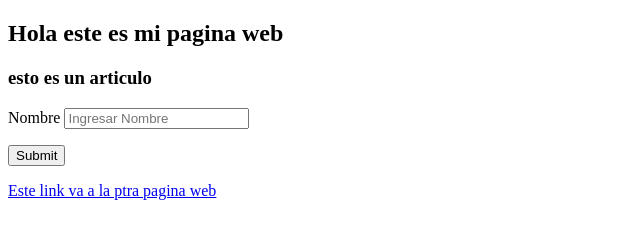
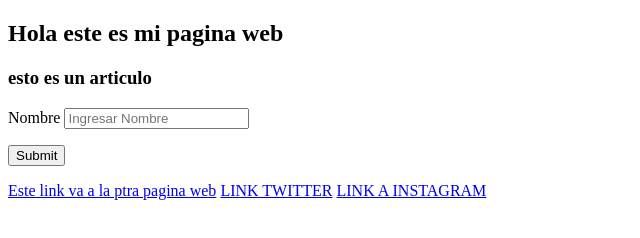
Before and after one commit to MMatii/Practicar, a plain HTML site: page index.html in a window 1280 px wide. Shown: the whole page, without its empty margins (0-640 px from the left). Drawn offline with Linux system fonts and the light colour scheme.

Commit message:
agregue otro link

```diff
--- a/index.html
+++ b/index.html
@@ -35,6 +35,11 @@
 
 <a href="#">Este link va a la ptra pagina web</a>
 
+<a href="#">LINK TWITTER</a>
+<a href="#">LINK A INSTAGRAM</a>
+
+
+
 </footer>
 </body>
 </html>
```
